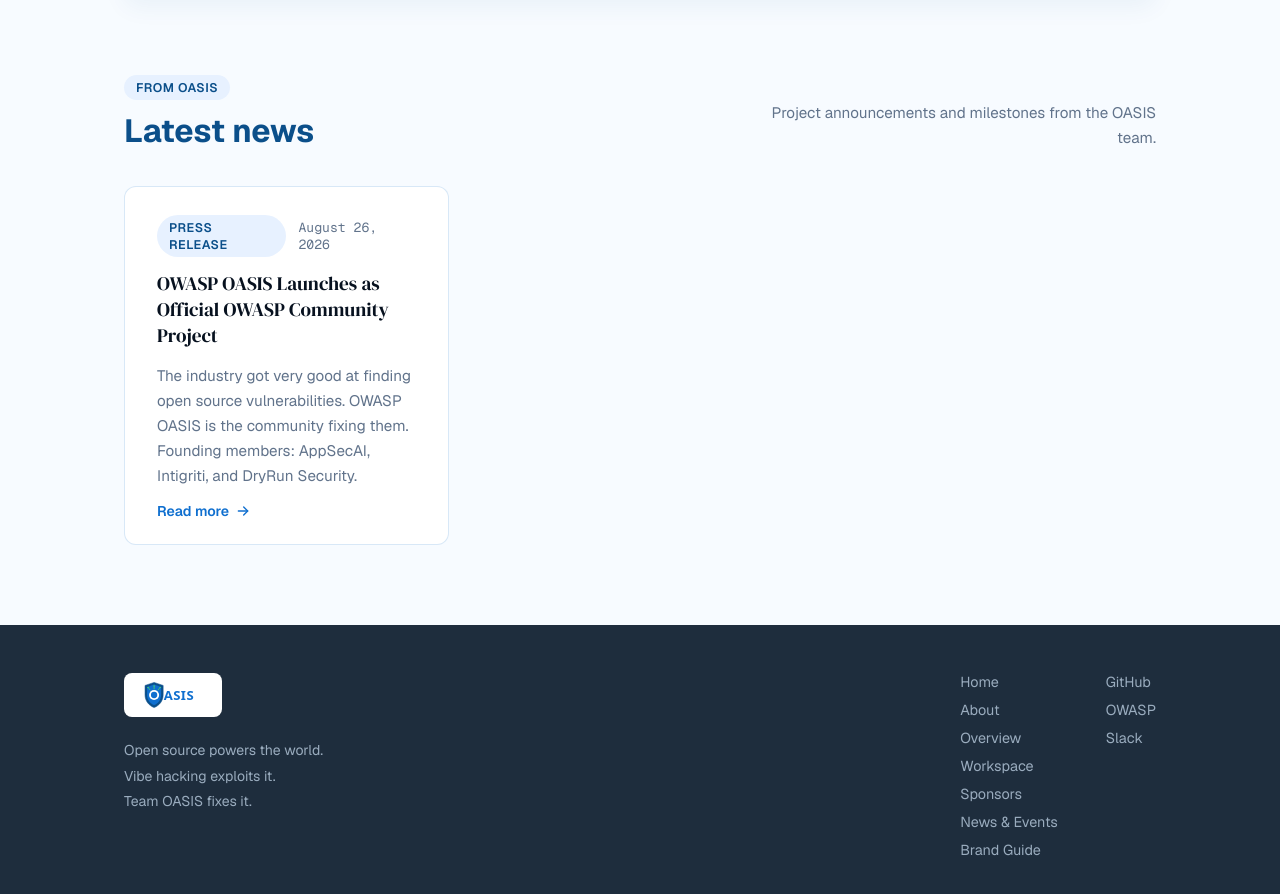
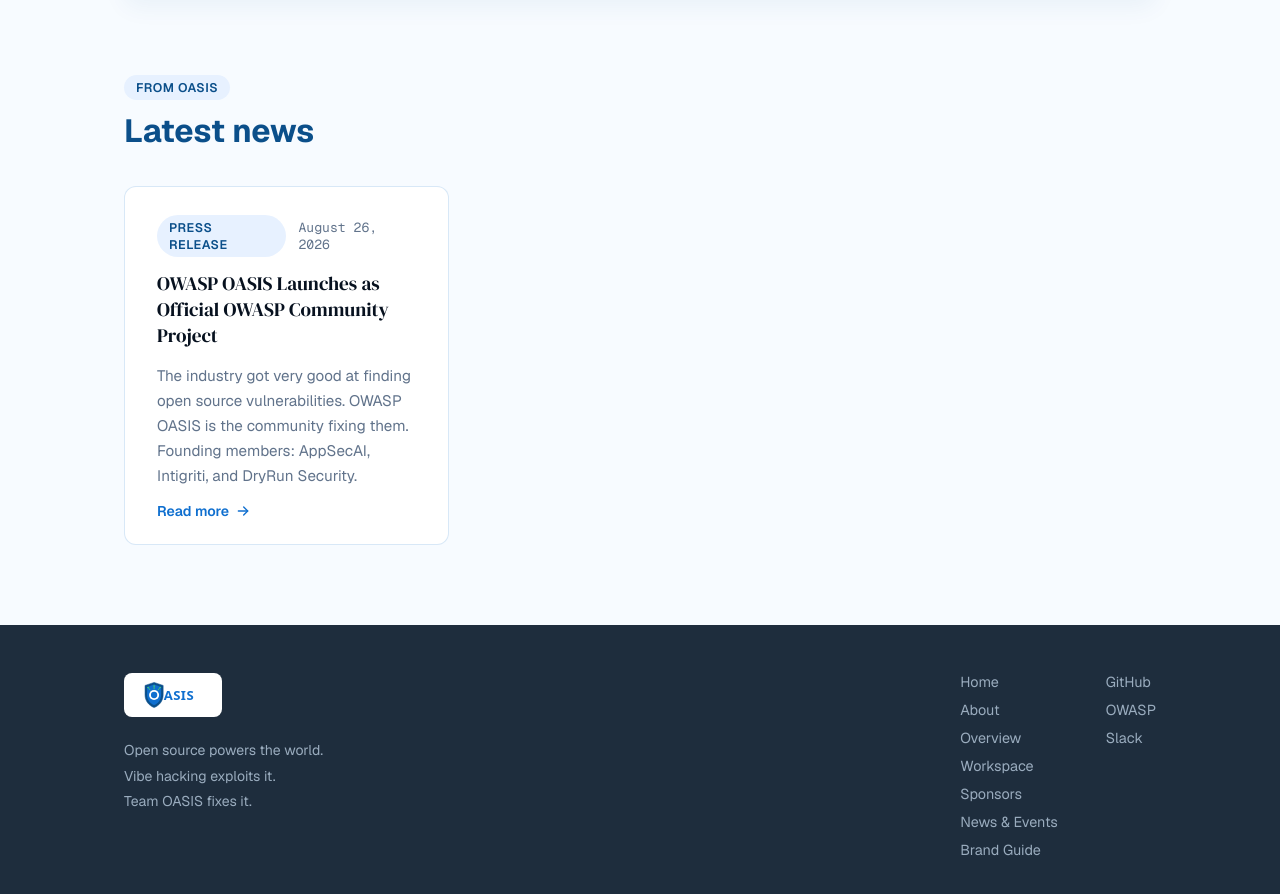
Before and after one commit to owasp-oasis/owasp-oasis-app, a React (Vite) app: page /news in a window 1280 px wide. Shown: the part 858-1752 px from the top of the page. Built offline with nearby package versions, Linux system fonts and the light colour scheme; no server answers.

Commit message:
Remove latest news intro copy

```diff
--- a/src/pages/News.tsx
+++ b/src/pages/News.tsx
@@ -102,7 +102,6 @@
               <span className="badge badge-blue">From OASIS</span>
               <h2>Latest news</h2>
             </div>
-            <p>Project announcements and milestones from the OASIS team.</p>
           </div>
 
           <div className="news-grid">
```
